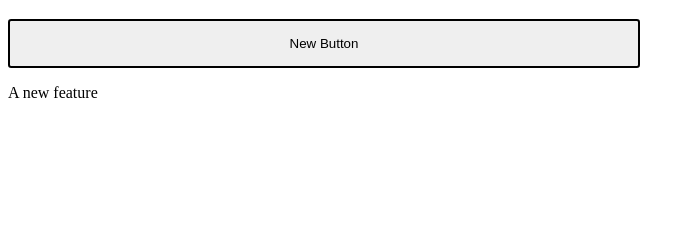
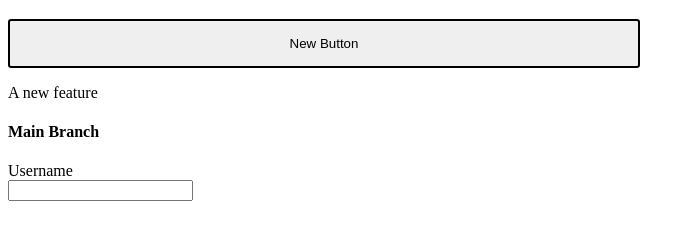
Before and after one commit to saiyedkounain/Flipkart, a plain HTML site: page index.html in a window 1280 px wide. Shown: the part 61-300 px from the top of the page, without its empty margins (0-695 px from the left). Drawn offline with Linux system fonts and the light colour scheme.

Commit message:
added username input feild

```diff
--- a/index.html
+++ b/index.html
@@ -11,6 +11,9 @@
     <p>
         A new feature
     </p>
-
+    <!-- Main Branch-->
+    <h4>Main Branch</h4>
+    Username <br>
+    <input type="text" name="" id="">
 </body>
 </html>
```
